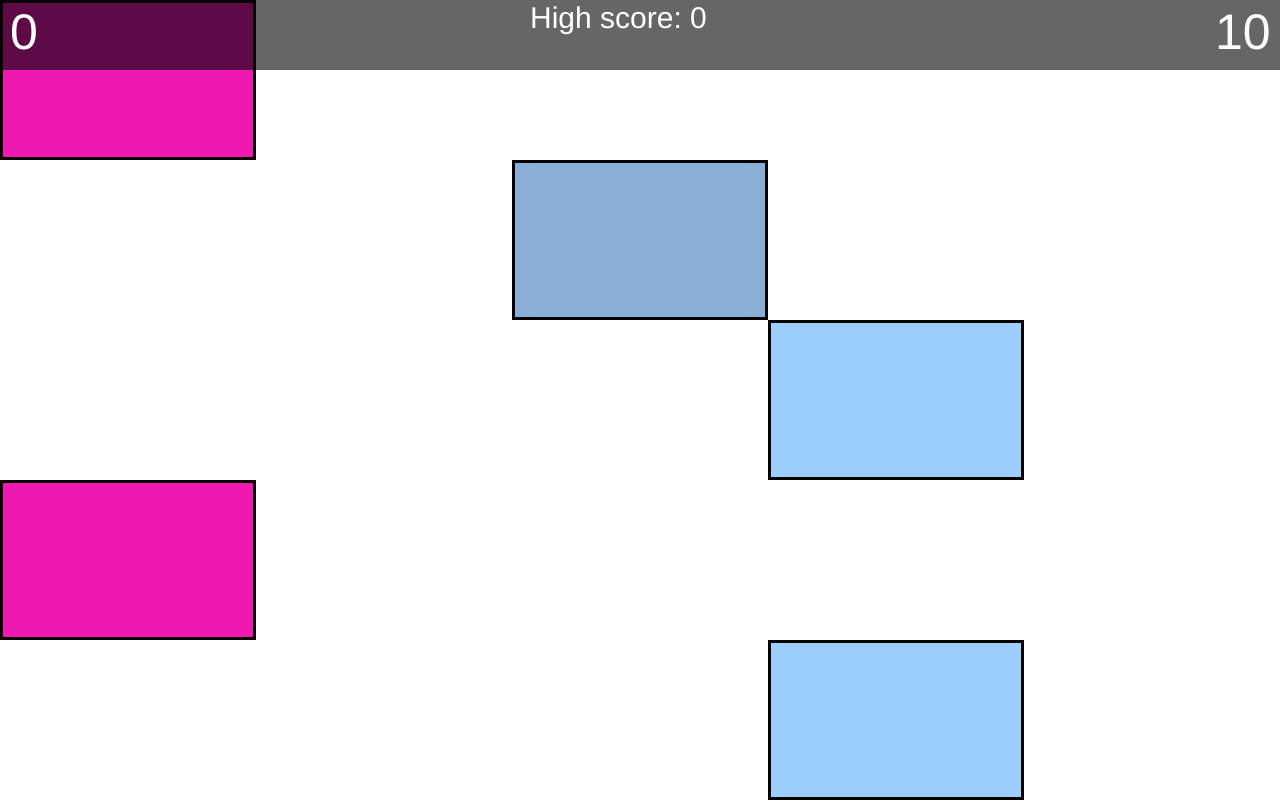
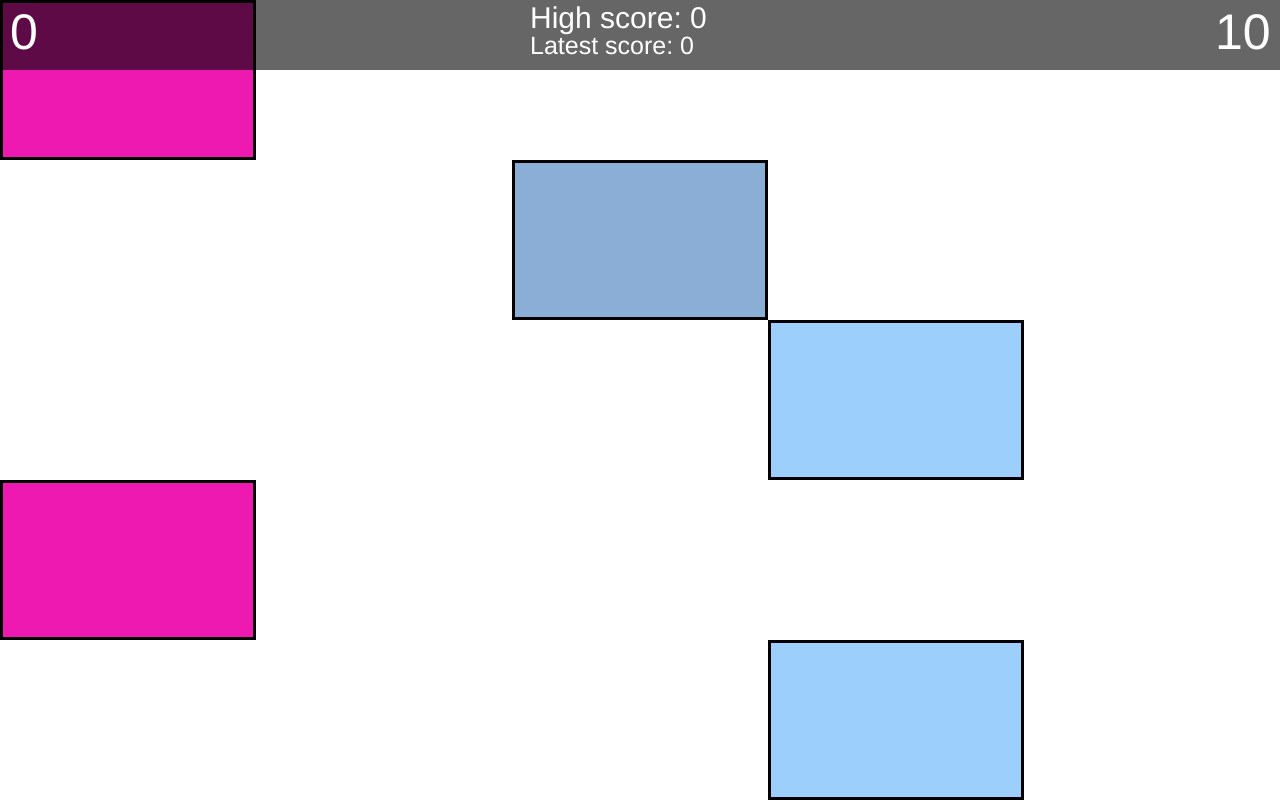
Before and after one commit to gustavfridell/key-legend, a plain HTML site: page index.html in a window 1280 px wide. Drawn offline with Linux system fonts and the light colour scheme.

Commit message:
Add latest score

```diff
--- a/script.js
+++ b/script.js
@@ -6,6 +6,7 @@ canvas.height = window.innerHeight;
 var tiles = [];
 var score = 0;
 var highScore = localStorage.highScore || 0;
+var latestScore = 0;
 var initialTime;
 var currentTime;
 var timeLeft;
@@ -82,6 +83,14 @@ var renderHighScore = function () {
     ctx.fillText('High score: ' + highScore, (canvas.width / 2) - 110, 5);
 };
 
+var renderlatestScore = function () {
+    ctx.fillStyle = 'white';
+    ctx.font = '25px Helvetica';
+    ctx.textAlign = 'left';
+    ctx.textBaseline = 'top';
+    ctx.fillText('Latest score: ' + latestScore, (canvas.width / 2) - 110, 35);
+};
+
 var renderTime = function () {
     if(initialTime) {
         timeLeft = Math.ceil(gameOptions.time - ((currentTime - initialTime) / 1000));
@@ -90,6 +99,7 @@ var renderTime = function () {
     }
     if(timeLeft === 0) {
         initialTime = false;
+        latestScore = score;
         if(score > highScore) {
             highScore = score;
             localStorage.setItem('highScore', score);
@@ -121,6 +131,7 @@ var render = function () {
     renderTopBar();
     renderScore();
     renderHighScore();
+    renderlatestScore();
     renderAlert();
     renderTime();
 };
--- a/style.css
+++ b/style.css
@@ -1,3 +1,4 @@
 body {
     margin: 0;
+    overflow: hidden;
 }
```
